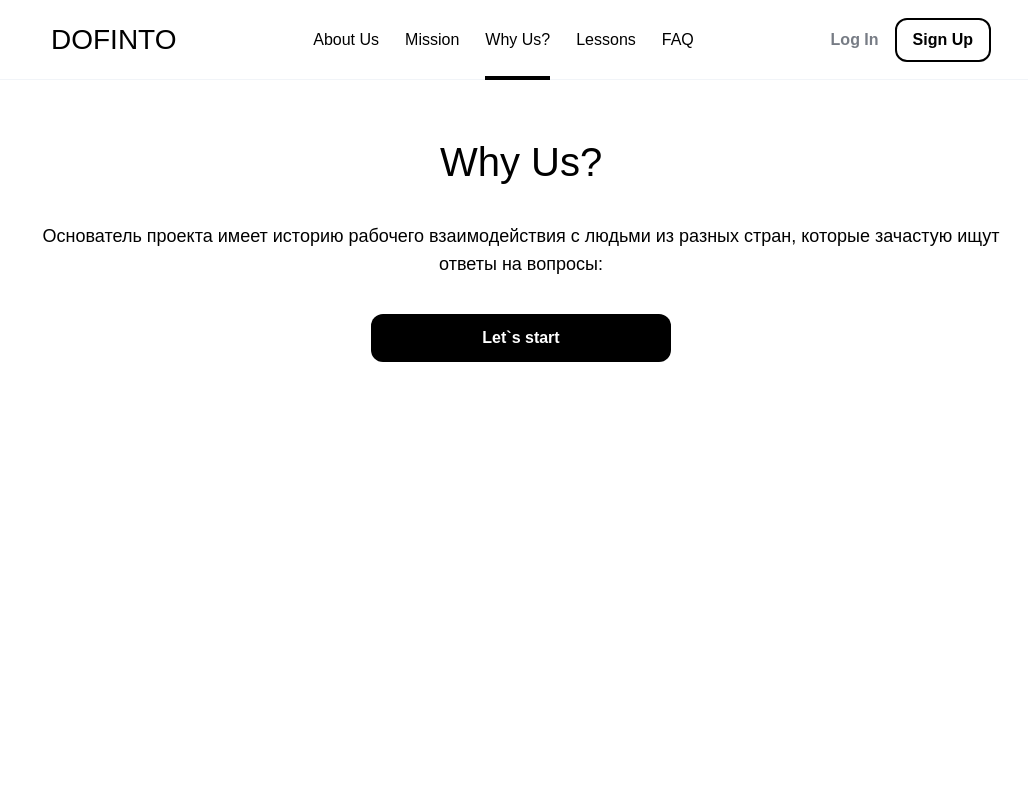
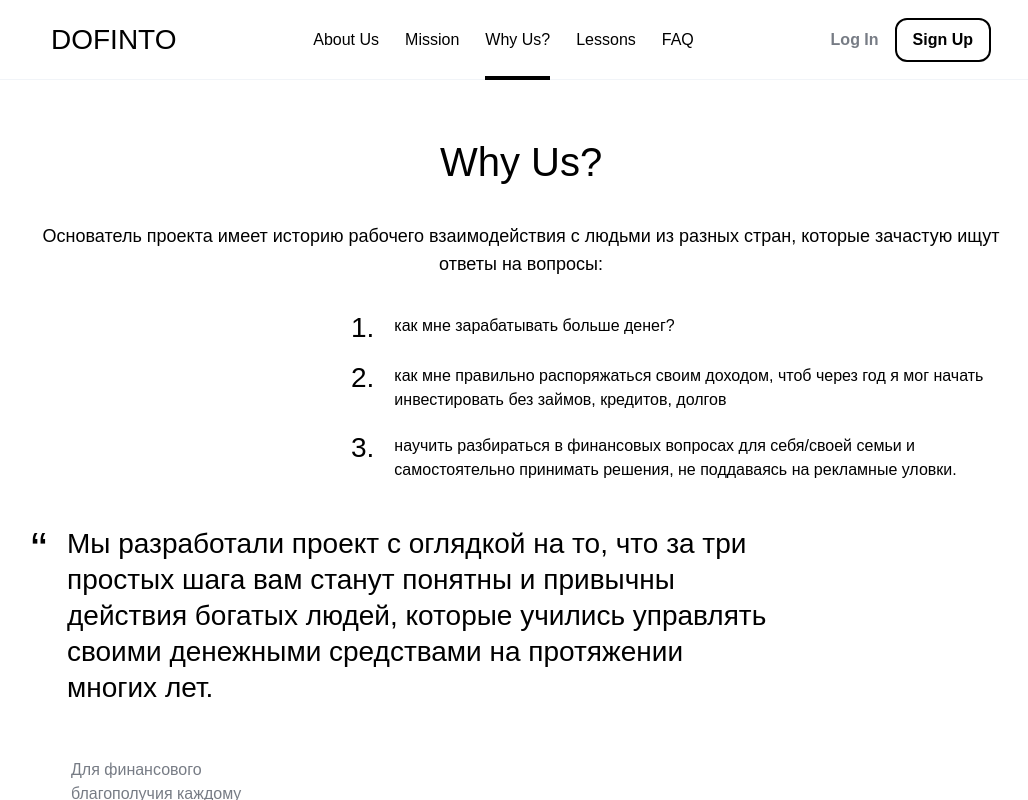
Before and after one commit to MyJetEducation/EducationWeb, a React app: page /why-us in a window 1280 px wide. Shown: the whole page, without its empty margins (119-1147 px from the left). Built offline with nearby package versions, Linux system fonts and the light colour scheme; a web font is replaced by a local one.

Commit message:
added why us page

```diff
--- a/src/pages/InfoPages/WhyUsPage.tsx
+++ b/src/pages/InfoPages/WhyUsPage.tsx
@@ -37,9 +37,170 @@ const WhyUsPage = () => {
         </PrimaryTextSpan>
       </FlexContainer>
 
+      <FlexContainer
+        width={"100%"}
+        justifyContent="flex-end"
+        marginBottom="44px"
+      >
+        <FlexContainer
+          flexDirection={"column"}
+
+          maxWidth={"660px"}
+        >
+          <FlexContainer marginBottom="22px" alignItems="flex-start">
+            <PrimaryTextSpan
+              fontSize="28px"
+              fontWeight={500}
+              color="#000"
+              lineHeight="1"
+              marginRight="20px"
+            >
+              1.
+            </PrimaryTextSpan>
+            <PrimaryTextSpan fontSize="16px" color="#000" lineHeight="24px">
+              как мне зарабатывать больше денег?
+            </PrimaryTextSpan>
+          </FlexContainer>
+
+          <FlexContainer marginBottom="22px">
+            <PrimaryTextSpan
+              fontSize="28px"
+              fontWeight={500}
+              color="#000"
+              lineHeight="1"
+              marginRight="20px"
+            >
+              2.
+            </PrimaryTextSpan>
+            <PrimaryTextSpan fontSize="16px" color="#000" lineHeight="24px">
+              как мне правильно распоряжаться своим доходом, чтоб через год я мог начать инвестировать без займов, кредитов, долгов
+            </PrimaryTextSpan>
+          </FlexContainer>
+
+          <FlexContainer>
+            <PrimaryTextSpan
+              fontSize="28px"
+              fontWeight={500}
+              color="#000"
+              lineHeight="1"
+              marginRight="20px"
+            >
+              3.
+            </PrimaryTextSpan>
+            <PrimaryTextSpan fontSize="16px" color="#000" lineHeight="24px">
+              научить разбираться в финансовых вопросах для себя/своей семьи и
+              самостоятельно принимать решения, не поддаваясь на рекламные
+              уловки.
+            </PrimaryTextSpan>
+          </FlexContainer>
+        </FlexContainer>
+      </FlexContainer>
+
+      <FlexContainer width="100%" justifyContent="flex-start" marginBottom="52px">
+        <FlexContainer width="740px">
+          <FlexContainer marginRight="20px">
+            <PrimaryTextSpan
+              fontSize="48px"
+              fontWeight={500}
+              lineHeight="1"
+              color="#000"
+            >
+              “
+            </PrimaryTextSpan>
+          </FlexContainer>
+
+            <PrimaryTextSpan
+              fontSize="28px"
+              fontWeight={500}
+              color="#000"
+              lineHeight="36px"
+            >
+              Мы разработали проект с оглядкой на то, что за три простых шага вам станут понятны и привычны действия богатых людей, которые учились управлять своими денежными средствами на протяжении многих лет.
+            </PrimaryTextSpan>
+
+        </FlexContainer>
+      </FlexContainer>
+
+      <FlexContainer
+        padding={"0 0 0 40px"}
+        width={"100%"}
+        justifyContent={"space-between"}
+      >
+        <PrimaryTextSpan
+          maxWidth={"220px"}
+        >
+          Для финансового благополучия каждому человеку нужно:
+
+        </PrimaryTextSpan>
+        <FlexContainer
+          flexDirection={"column"}
+          maxWidth={"660px"}
+          flex={"1"}
+          padding={"40px 0 0 0"}
+        >
+          <FlexContainer marginBottom="22px" alignItems="flex-start">
+            <PrimaryTextSpan
+              fontSize="28px"
+              fontWeight={500}
+              color="#000"
+              lineHeight="1"
+              marginRight="20px"
+            >
+              1.
+            </PrimaryTextSpan>
+            <PrimaryTextSpan fontSize="16px" color="#000" lineHeight="24px">
+              зарабатывать денежные средства
+            </PrimaryTextSpan>
+          </FlexContainer>
+
+          <FlexContainer marginBottom="22px">
+            <PrimaryTextSpan
+              fontSize="28px"
+              fontWeight={500}
+              color="#000"
+              lineHeight="1"
+              marginRight="20px"
+            >
+              2.
+            </PrimaryTextSpan>
+            <PrimaryTextSpan fontSize="16px" color="#000" lineHeight="24px">
+              грамотно ими распоряжаться и накапливать
+            </PrimaryTextSpan>
+          </FlexContainer>
+
+          <FlexContainer
+            marginBottom={"47px"}
+          >
+            <PrimaryTextSpan
+              fontSize="28px"
+              fontWeight={500}
+              color="#000"
+              lineHeight="1"
+              marginRight="20px"
+            >
+              3.
+            </PrimaryTextSpan>
+            <PrimaryTextSpan fontSize="16px" color="#000" lineHeight="24px">
+              грамотно инвестировать
+            </PrimaryTextSpan>
+          </FlexContainer>
+          <FlexContainer
+            maxWidth={"540px"}
+            marginBottom={"53px"}
+          >
+            <PrimaryTextSpan>
+              Специалисты в области Money Management, Financial Psychology, Credits and Investments, Business Advisors помогли составить теоретические и практические задания для каждого, кто станет нашим клиентом. А также специалисты-партнеры проекта готовы делиться своим опытом, чтобы Вы становились финансово более уверенными в своих действиях каждый день.
+            </PrimaryTextSpan>
+          </FlexContainer>
+
+        </FlexContainer>
+      </FlexContainer>
+
       <FlexContainer justifyContent="center" width="100%">
         <PrimaryLink to={Page.SIGN_UP}>{t('Let`s start')}</PrimaryLink>
       </FlexContainer>
+
+
     </FlexContainer>
   );
 };
```
